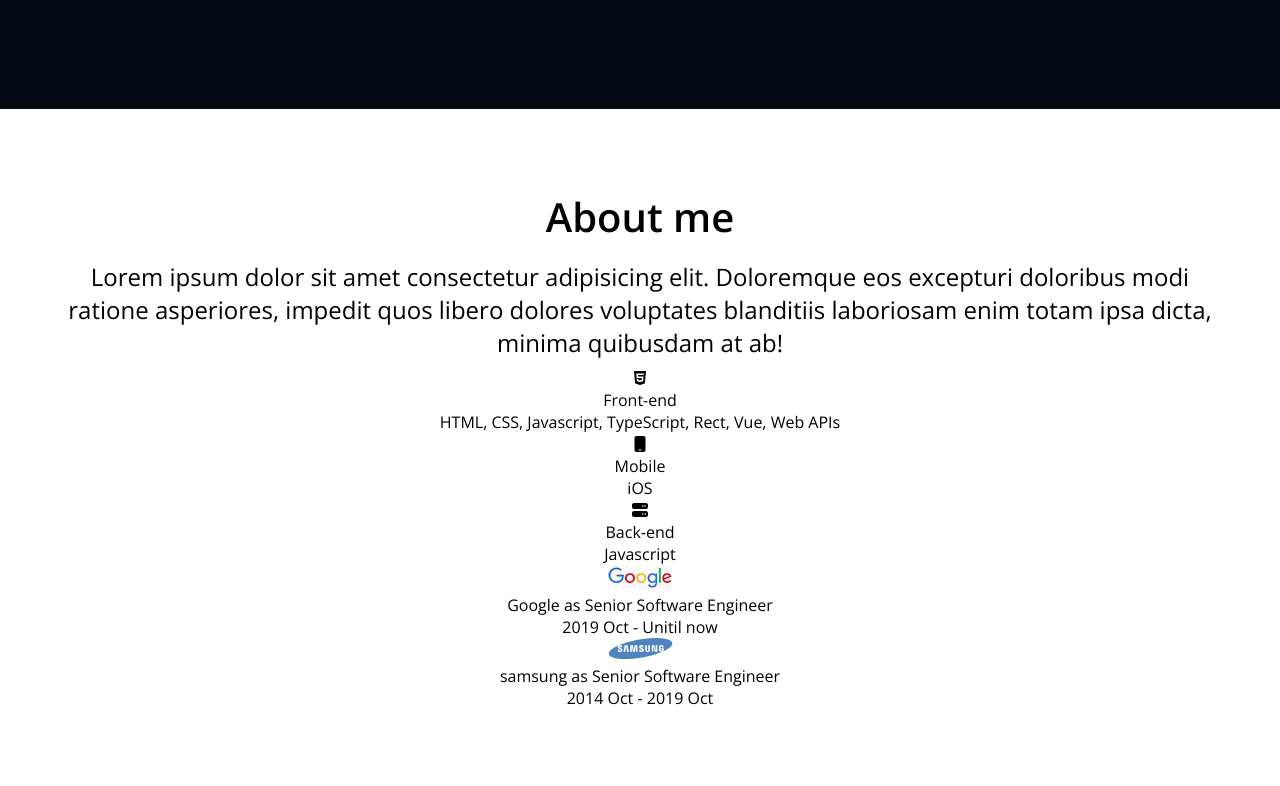
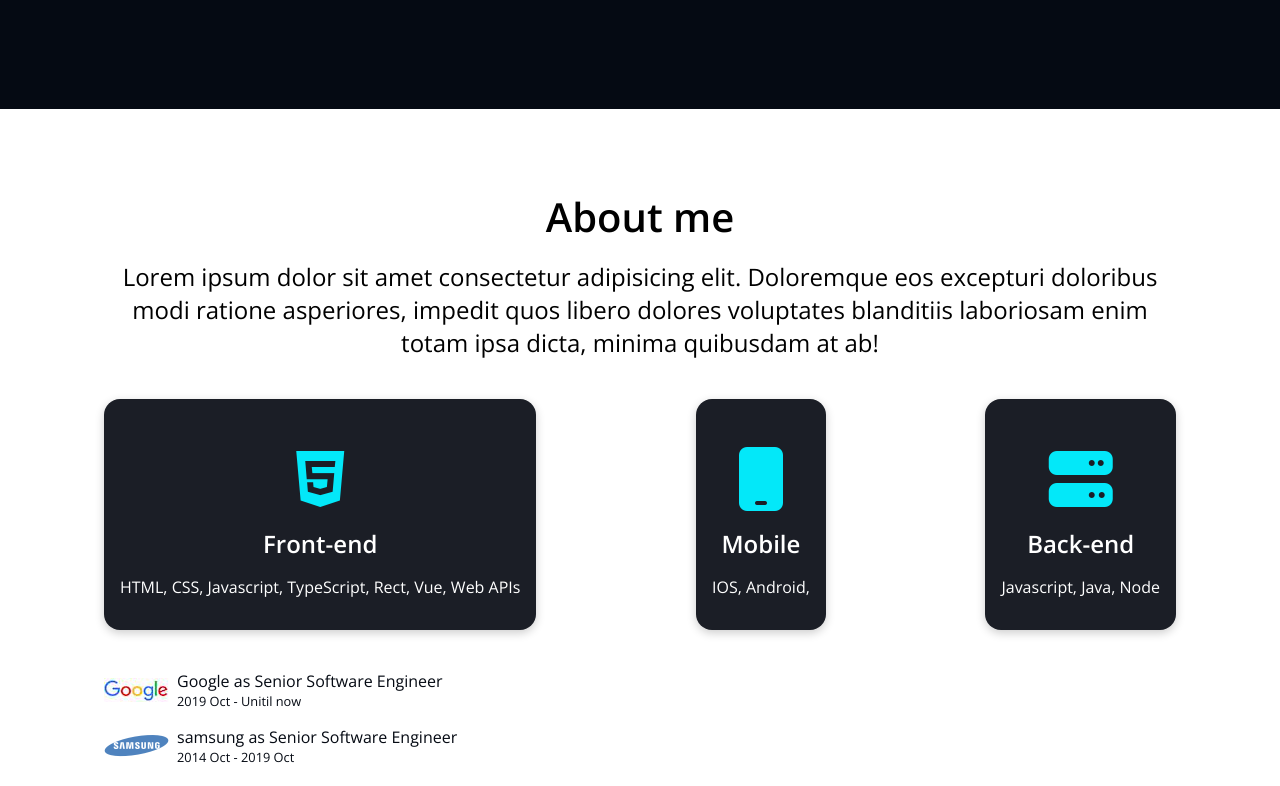
Before and after one commit to jeun-lee/mysite, a plain HTML site: page index.html in a window 1280 px wide. Shown: the part 614-1400 px from the top of the page. Drawn offline with nearby package versions, Linux system fonts and the light colour scheme.

Commit message:
CSS-About

```diff
--- a/css/style.css
+++ b/css/style.css
@@ -12,6 +12,9 @@
     --color-blue: #03e8f9;
     --color-orange: #fd6413;
     --color-gray: #1b1e26;
+
+    /* size */
+    --size-max-width: 1200px;
 }
 * {
     box-sizing: border-box;
@@ -32,6 +35,7 @@ button:focus{outline: 1px solid var(--color-blue);}
 .section{padding: 4rem;text-align: center;}
 .title{font-size: 2.5rem;margin: 1rem 0;}
 .description{font-size: 1.5rem;margin: 0.5rem 0;}
+.max-container{max-width: var(--size-max-width);margin: auto;}
 
 /* header */
 .header{position: fixed;top: 0;width: 100%;display: flex;justify-content: space-between;align-items: center;padding: 1rem;color:var(--color-white)}
@@ -52,4 +56,14 @@ button:focus{outline: 1px solid var(--color-blue);}
 .home_coneact{display:inline-block;background-color: var(--color-accent);padding: 0.5rem 1rem;margin:2rem;font-weight: bold;color: var(--color-black);border-radius: 4px;}
 .home_coneact:hover{background-color: transparent;outline: 2px solid var(--color-accent);color: var(--color-text)}
 
-/* about me */
+/* About */
+.majors{display: flex;justify-content: space-between;gap: 1rem;margin: 2.5rem 0;}
+.major{background-color: var(--color-primary-variant);padding: 2rem 1rem;color: var(--color-text);border-radius: 1rem;cursor: default;box-shadow: 0 3px 10px rgb(0,0,0,0.2);}
+.major__icon{font-size: 4rem;margin: 1rem 0;color: var(--color-accent);transition: all 300ms ease;}
+.major__title{font-size: 1.5rem;font-weight: bold;margin-bottom: 1rem;}
+.major:hover .major__icon{transform: rotate(-15deg) scale(1.2);}
+
+.jobs{text-align: start;}
+.job{display: flex;align-items: center;gap: 8px;margin-bottom: 1rem;}
+.job__name{color: var(--color-primary);}
+.job__period{color: var(--color-primary);font-size: 0.8rem;}
--- a/index.html
+++ b/index.html
@@ -56,41 +56,41 @@
           <a class="home_coneact" href="#contact">Contact Me</a>
         </section>
         <!-- about -->
-        <section id="about" class="section">
+        <section id="about" class="section max-container">
           <h2 class="title">About me</h2>
           <p class="description">Lorem ipsum dolor sit amet consectetur adipisicing elit. Doloremque eos excepturi doloribus modi ratione asperiores, impedit quos libero dolores voluptates blanditiis laboriosam enim totam ipsa dicta, minima quibusdam at ab!</p>
           <!-- 사용스킬 -->
-          <ul>
-            <li>
-              <i class="fa-brands fa-html5"></i>
-              <p>Front-end</p>
+          <ul class="majors">
+            <li class="major">
+              <i class="fa-brands fa-html5 major__icon"></i>
+              <p class="major__title">Front-end</p>
               <p>HTML, CSS, Javascript, TypeScript, Rect, Vue, Web APIs</p>
             </li>
-            <li>
-              <i class="fa-solid fa-mobile"></i>
-              <p>Mobile</p>
-              <p>iOS</p>
+            <li class="major">
+              <i class="fa-solid fa-mobile major__icon"></i>
+              <p class="major__title">Mobile</p>
+              <p>IOS, Android,</p>
             </li>
-            <li>
-              <i class="fa-solid fa-server"></i>
-              <p>Back-end</p>
-              <p>Javascript</p>
+            <li class="major">
+              <i class="fa-solid fa-server major__icon"></i>
+              <p class="major__title">Back-end</p>
+              <p>Javascript, Java, Node</p>
             </li>
           </ul>
           <!-- 경력 -->
-          <ul>
-            <li>
+          <ul class="jobs">
+            <li class="job">
               <img src="images/jobs/google.png" alt="google logo">
               <div>
-                <p>Google as Senior Software Engineer</p>
-                <p>2019 Oct - Unitil now</p>
+                <p class="job__name">Google as Senior Software Engineer</p>
+                <p class="job__period">2019 Oct - Unitil now</p>
               </div>
             </li>
-            <li>
+            <li class="job">
               <img src="images/jobs/samsung.png" alt="samsung logo">
               <div>
-                <p>samsung as Senior Software Engineer</p>
-                <p>2014 Oct - 2019 Oct</p>
+                <p class="job__name">samsung as Senior Software Engineer</p>
+                <p class="job__period">2014 Oct - 2019 Oct</p>
               </div>
             </li>
           </ul>
```
